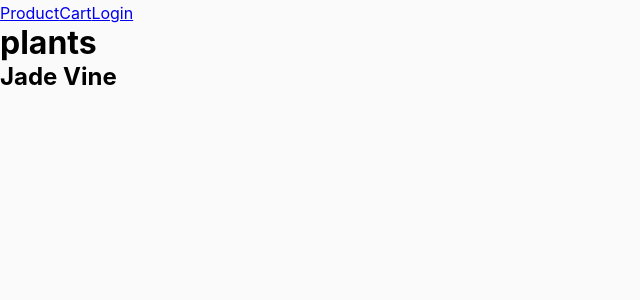
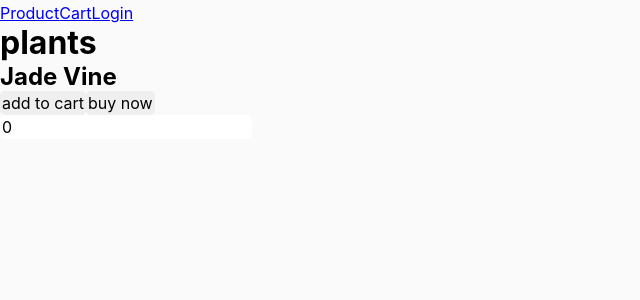
Before and after one commit to Florvin-04/MP2, a React (Vite) app: page /product/1 in a window 1280 px wide. Shown: the top 300 px of the page, without its empty margins (0-640 px from the left). Built offline with nearby package versions, Linux system fonts and the light colour scheme.

Commit message:
buy now button added feature

```diff
--- a/src/App.jsx
+++ b/src/App.jsx
@@ -1,9 +1,10 @@
-import { useState } from "react";
+import { useState, useEffect } from "react";
 import reactLogo from "./assets/react.svg";
 import viteLogo from "/vite.svg";
 // import './App.css'
 
-import { Route, Routes } from "react-router-dom";
+import { Route, Routes, useLocation, useNavigate } from "react-router-dom";
+import { useGlobalContext } from "./AppContext/AppContext";
 import Product from "./Pages//Product/Product";
 import Cart from "./Pages/Cart";
 import Plant from "./Pages/Plant";
@@ -12,6 +13,24 @@ import Navbar from "./components/Navbar";
 import Checkout from "./Pages/Checkout";
 
 function App() {
+  const { setCheckout } = useGlobalContext();
+  const location = useLocation();
+  const navigate = useNavigate();
+  // console.log(location.pathname);
+
+  useEffect(() => {
+    if (
+      (location.state?.prevLocation == "/cart" && location.pathname !== "/checkout") ||
+      location.state?.prevLocation == "/checkout"
+    ) {
+      setTimeout(() => {
+        navigate(location.pathname, { state: null });
+      }, 0);
+      setCheckout([]);
+      // console.log("clear");
+    }
+  }, [location]);
+
   return (
     <>
       <Navbar />
--- a/src/AppContext/AppContext.jsx
+++ b/src/AppContext/AppContext.jsx
@@ -17,6 +17,7 @@ export const AppProvider = ({ children }) => {
   const [plants, setPlants] = useState([]);
 
   const [cart, setCart] = useState(getDefaultCart());
+  const [checkout, setCheckout] = useState([]);
   const [filterByCategory, setFilterByCategory] = useState("All");
   const [filterByName, setFilterByName] = useState("");
   const [loading, setLoading] = useState(false);
@@ -77,14 +78,26 @@ export const AppProvider = ({ children }) => {
     for (let keyCart in cart) {
       if (cart[keyCart].itemCount != 0) {
         let item = plants.find((plant) => plant.id == keyCart);
-        total += cart[keyCart].itemCount * item.price;
+
+        if (checkout.includes(item.id)) {
+          total += cart[keyCart].itemCount * item.price;
+        }
       }
     }
 
     return total;
   };
 
+  // useEffect(() => {
+  //   getTotalAmount();
+  //   console.log(getTotalAmount());
+  // }, [checkout]);
+
   const addToCart = (itemId) => {
+    if (cart[itemId].availability <= cart[itemId].itemCount) {
+      return;
+    }
+
     setCart((prevData) => ({
       ...prevData,
       [itemId]: {
@@ -93,6 +106,20 @@ export const AppProvider = ({ children }) => {
         // availability: prevData[itemId].availability - 1,
       },
     }));
+  };
+
+  const buyNow = (itemId) => {
+    setCart((prevData) => ({
+      ...prevData,
+      [itemId]: {
+        ...prevData[itemId],
+        itemCount: prevData[itemId].itemCount == 0 ? 1 : prevData[itemId].itemCount,
+      },
+    }));
+
+    setCheckout([...checkout, itemId]);
+
+    // console.log(cart);
   };
 
   const removeToCart = (itemId) => {
@@ -108,17 +135,21 @@ export const AppProvider = ({ children }) => {
 
   const updateCartValue = (amount, itemId) => {
     if (isNaN(amount)) return;
-    // console.log(amount + 10);
-    let updatedAvailability;
-    let product = cart[itemId];
 
-    if (amount > product.itemCount) {
-      // updatedAvailability = product.availability - (amount - product.itemCount);
-    } else if (amount < product.itemCount) {
-      // updatedAvailability = product.availability + (amount + product.itemCount);
-    } else {
-      console.log("neutral");
+    if (amount <= 0) {
+      prompt("sure");
     }
+    // // console.log(amount + 10);
+    // let updatedAvailability;
+    // let product = cart[itemId];
+
+    // if (amount > product.itemCount) {
+    //   // updatedAvailability = product.availability - (amount - product.itemCount);
+    // } else if (amount < product.itemCount) {
+    //   // updatedAvailability = product.availability + (amount + product.itemCount);
+    // } else {
+    //   console.log("neutral");
+    // }
 
     setCart((prevData) => ({
       ...prevData,
@@ -147,6 +178,10 @@ export const AppProvider = ({ children }) => {
         setFilterByCategory,
         loading,
         setLoading,
+        checkout,
+        setCheckout,
+        buyNow,
+
         // setSearchCountry,
         // searchByRegion,
         // setSearchByRegion,
--- a/src/Pages/Cart.jsx
+++ b/src/Pages/Cart.jsx
@@ -3,8 +3,16 @@ import { useNavigate } from "react-router-dom";
 import { useGlobalContext } from "../AppContext/AppContext";
 
 function Cart() {
-  const { plants, cart, addToCart, removeToCart, updateCartValue, getTotalAmount } =
-    useGlobalContext();
+  const {
+    plants,
+    cart,
+    addToCart,
+    removeToCart,
+    updateCartValue,
+    getTotalAmount,
+    setCheckout,
+    checkout,
+  } = useGlobalContext();
 
   const navigate = useNavigate();
 
@@ -25,12 +33,33 @@ function Cart() {
 
   // console.log(cartValue);
 
+  function handleChange(e, id) {
+    const target = e.target;
+    const { name, checked, type, value } = target;
+
+    const updateList =
+      checked && type == "checkbox" ? [...checkout, id] : checkout.filter((ids) => ids !== id);
+
+    setCheckout(updateList);
+  }
+
   return (
     <div>
       {plants.map((plant) => {
         if (cart[plant.id].itemCount !== 0) {
           return (
-            <div key={plant.id}>
+            <label
+              htmlFor={plant.name}
+              key={plant.id}
+              style={{ backgroundColor: "red" }}
+            >
+              <input
+                type="checkbox"
+                name={plant.id}
+                id={plant.name}
+                checked={checkout.includes(plant.id)}
+                onChange={(e) => handleChange(e, plant.id)}
+              />
               <p>{plant.name}</p>
               <button onClick={(e) => addToCart(plant.id)}>+</button>
               <input
@@ -42,7 +71,7 @@ function Cart() {
               />
               <button onClick={() => removeToCart(plant.id)}>-</button>
               <span>SubTotal {cart[plant.id].itemCount * plant.price}</span>
-            </div>
+            </label>
           );
         }
       })}
--- a/src/Pages/Checkout.jsx
+++ b/src/Pages/Checkout.jsx
@@ -7,7 +7,7 @@ import { useGlobalContext } from "../AppContext/AppContext";
 
 function Checkout() {
   const navigate = useNavigate();
-  const { plants, cart, getTotalAmount, setPlants, setCart } = useGlobalContext();
+  const { plants, cart, getTotalAmount, setPlants, setCart, checkout} = useGlobalContext();
   const modalRef = useRef();
   const [userData, setUserData] = useState(null);
   //   console.log(userData?.firstName);
@@ -26,9 +26,7 @@ function Checkout() {
   });
 
   function submitForm(data) {
-    // e.preventDefault();
     console.log("Submit");
-    // console.log(data);
     setUserData(data);
     modalRef.current.close();
   }
@@ -37,7 +35,7 @@ function Checkout() {
     console.log("order Submit");
 
     plants.map((plant) => {
-      if (cart[plant.id].itemCount !== 0) {
+      if (cart[plant.id].itemCount !== 0 && checkout.includes(plant.id)) {
         setCart((prevData) => ({
           ...prevData,
           [plant.id]: {
@@ -47,6 +45,8 @@ function Checkout() {
         }));
       }
     });
+
+    console.log(cart);
 
     navigate("/product");
   }
@@ -90,11 +90,11 @@ function Checkout() {
 
       <p>{userData?.firstName}</p>
       {plants.map((plant) => {
-        if (cart[plant.id].itemCount !== 0) {
+        if (cart[plant.id].itemCount !== 0 && checkout.includes(plant.id)) {
           return (
             <div key={plant.id}>
               <p>
-                {plant.name} x{cart[plant.id].itemCount}
+                {plant.name} x {cart[plant.id].itemCount}
               </p>
 
               <span>SubTotal {cart[plant.id].itemCount * plant.price}</span>
--- a/src/Pages/Plant.jsx
+++ b/src/Pages/Plant.jsx
@@ -1,10 +1,45 @@
-import React from "react";
-import { useParams } from "react-router-dom";
+import { useState } from "react";
+import { useParams, useNavigate } from "react-router-dom";
 import { useGlobalContext } from "../AppContext/AppContext";
 
 function Plant() {
-  const { plants } = useGlobalContext();
+  const { plants, cart, addToCart, buyNow, setCart } = useGlobalContext();
   const { id } = useParams();
+  const navigate = useNavigate();
+
+  const [quantity, setQuanity] = useState({
+    plantCount: 0,
+    plantId: 1,
+  });
+
+  function addPlant(e, id) {
+    const target = e.target;
+    const { value } = target;
+
+    // const foundPlant = plants.find((plant) => plant.id == id);
+    if (cart[id].availability < value) {
+      return;
+    }
+    setQuanity((prevData) => ({
+      ...prevData,
+      plantCount: Number(value),
+      plantId: Number(id),
+    }));
+  }
+
+  function submitChanges(e) {
+    e.preventDefault();
+
+    setCart((prevData) => ({
+      ...prevData,
+      [quantity.plantId]: {
+        ...prevData[quantity.plantId],
+        itemCount: Number([quantity.plantCount]),
+      },
+    }));
+  }
+
+  console.log(quantity);
 
   return (
     <div>
@@ -15,6 +50,34 @@ function Plant() {
           return (
             <div key={plant.id}>
               <h2>{plant.name}</h2>
+              <button
+                className=""
+                onClick={() => addToCart(plant.id)}
+              >
+                add to cart {cart[plant.id].itemCount !== 0 && `(${cart[plant.id].itemCount})`}
+              </button>
+
+              <button
+                onClick={() => {
+                  navigate("/checkout");
+                  buyNow(plant.id);
+                }}
+              >
+                buy now
+              </button>
+              <form
+                action=""
+                onSubmit={submitChanges}
+              >
+                <input
+                  type="text"
+                  name="quantity"
+                  id="quantity"
+                  placeholder="Enter"
+                  value={quantity.plantCount}
+                  onChange={(e) => addPlant(e, plant.id)}
+                />
+              </form>
             </div>
           );
         })}
--- a/src/Pages/Product/Product.jsx
+++ b/src/Pages/Product/Product.jsx
@@ -20,10 +20,9 @@ function Product() {
 
   const navigate = useNavigate();
   const location = useLocation();
-  // console.log(location);
 
   function nav() {
-    navigate("/login", {
+    navigate("/product", {
       state: {
         prevUrl: location.pathname,
       },
--- a/src/components/Navbar.jsx
+++ b/src/components/Navbar.jsx
@@ -1,11 +1,12 @@
 import React from "react";
-import { Link, useLocation } from "react-router-dom";
+import { Link, useLocation, useNavigate } from "react-router-dom";
 import { useGlobalContext } from "../AppContext/AppContext";
 
 function Navbar() {
   const { getCartItemNumber } = useGlobalContext();
   const location = useLocation();
-
+  const navigate = useNavigate();
+  // console.log(location);
 
   if (location.pathname == "/login") {
     return;
@@ -13,8 +14,17 @@ function Navbar() {
 
   return (
     <>
-      <Link to="/product">Product</Link>
-      <Link to="/cart">
+      <Link
+        to="/product"
+        state={{ prevLocation: location.pathname }}
+      >
+        Product
+      </Link>
+
+      <Link
+        to="/cart"
+        state={{ prevLocation: location.pathname }}
+      >
         Cart<sup>{`${getCartItemNumber() ? getCartItemNumber() : ""}`}</sup>
       </Link>
       <Link to="/login">Login</Link>
--- a/src/components/PlantCard.jsx
+++ b/src/components/PlantCard.jsx
@@ -27,6 +27,7 @@ function PlantCard(plant) {
       >
         add to cart {cart[plant.id].itemCount !== 0 && `(${cart[plant.id].itemCount})`}
       </button>
+
     </div>
   );
 }
```
